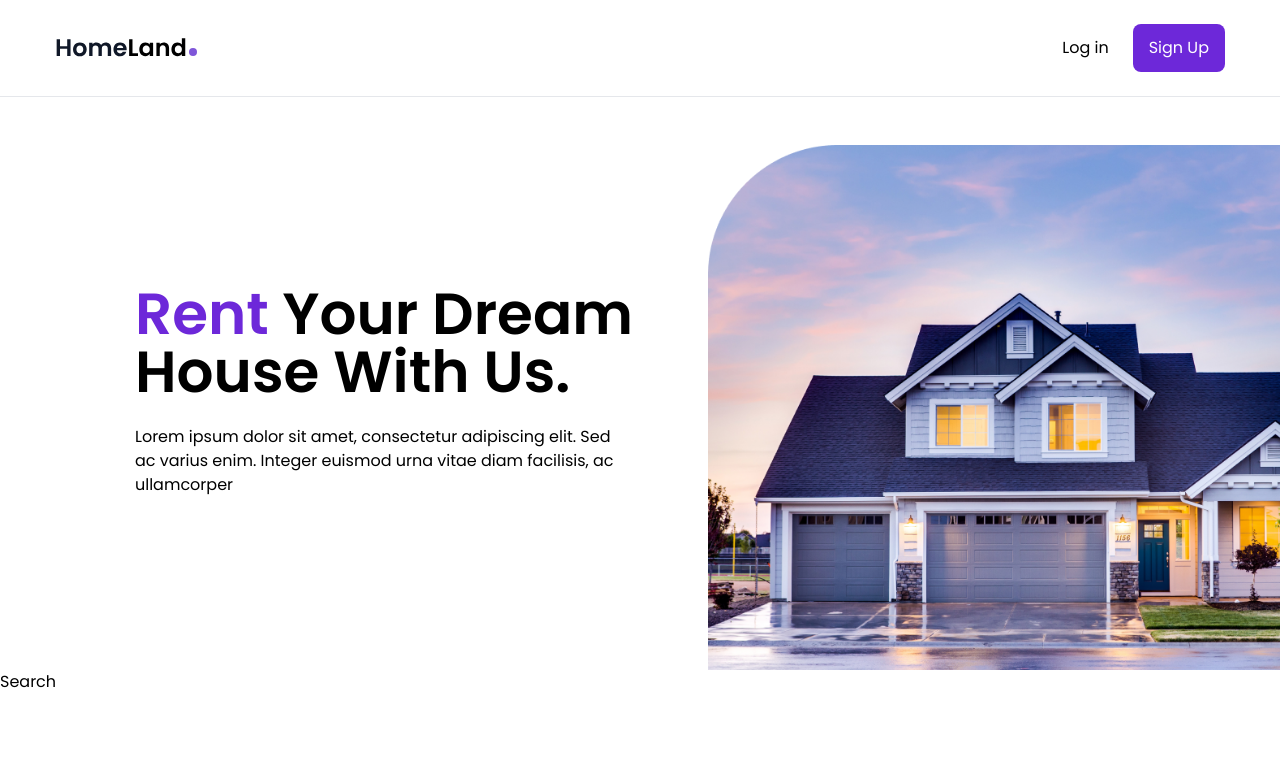
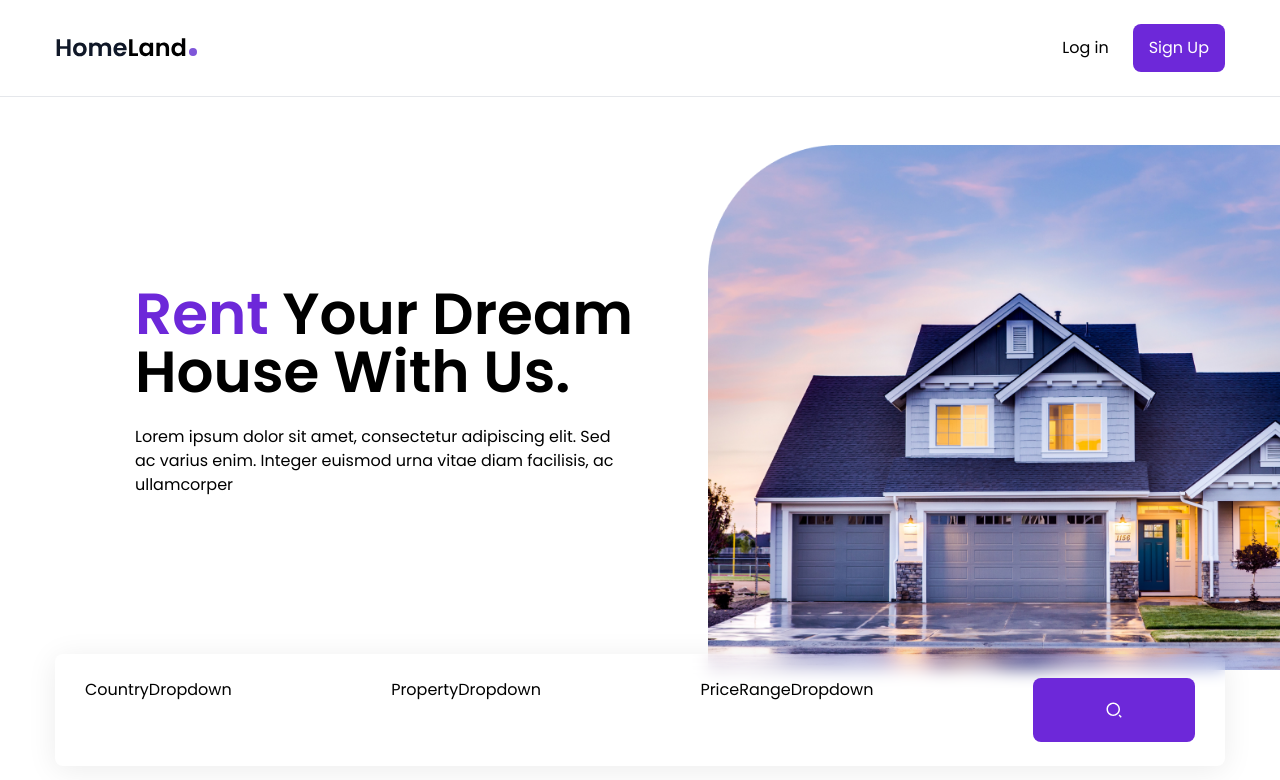
Before and after one commit to sowmik265/real-state-react-tailwind, a React (Create React App) app: page / in a window 1280 px wide. Shown: the top 780 px of the page. Built offline with nearby package versions, Linux system fonts and the light colour scheme.

Commit message:
banner done

```diff
--- a/src/components/Search.js
+++ b/src/components/Search.js
@@ -1,7 +1,19 @@
 import React from 'react';
+import CountryDropdown from './CountryDropdown';
+import PropertyDropdown from './PropertyDropdown';
+import PriceRangeDropdown from './PriceRangeDropdown';
+import {RiSearch2Line} from 'react-icons/ri'
 
 const Search = () => {
-  return (<div>Search</div>
+  return (
+  <div className='px-[30px] py-6 max-w-[1170px] mx-auto flex flex-col lg:flex-row justify-between gap-4 lg:gap-x-3 relative lg:-top-4 lg:shadow-1 bg-white lg:bg-transparent lg:backdrop-blur rounded-lg'>
+    <CountryDropdown></CountryDropdown>
+    <PropertyDropdown></PropertyDropdown>
+    <PriceRangeDropdown></PriceRangeDropdown>
+    <button className=' bg-violet-700 hover:bg-violet-800 transition w-full lg:max-w-[162px] h-16 rounded-lg flex justify-center items-center text-white text-lg'>
+      <RiSearch2Line></RiSearch2Line>
+    </button>
+  </div>
 
   );
 };
```
